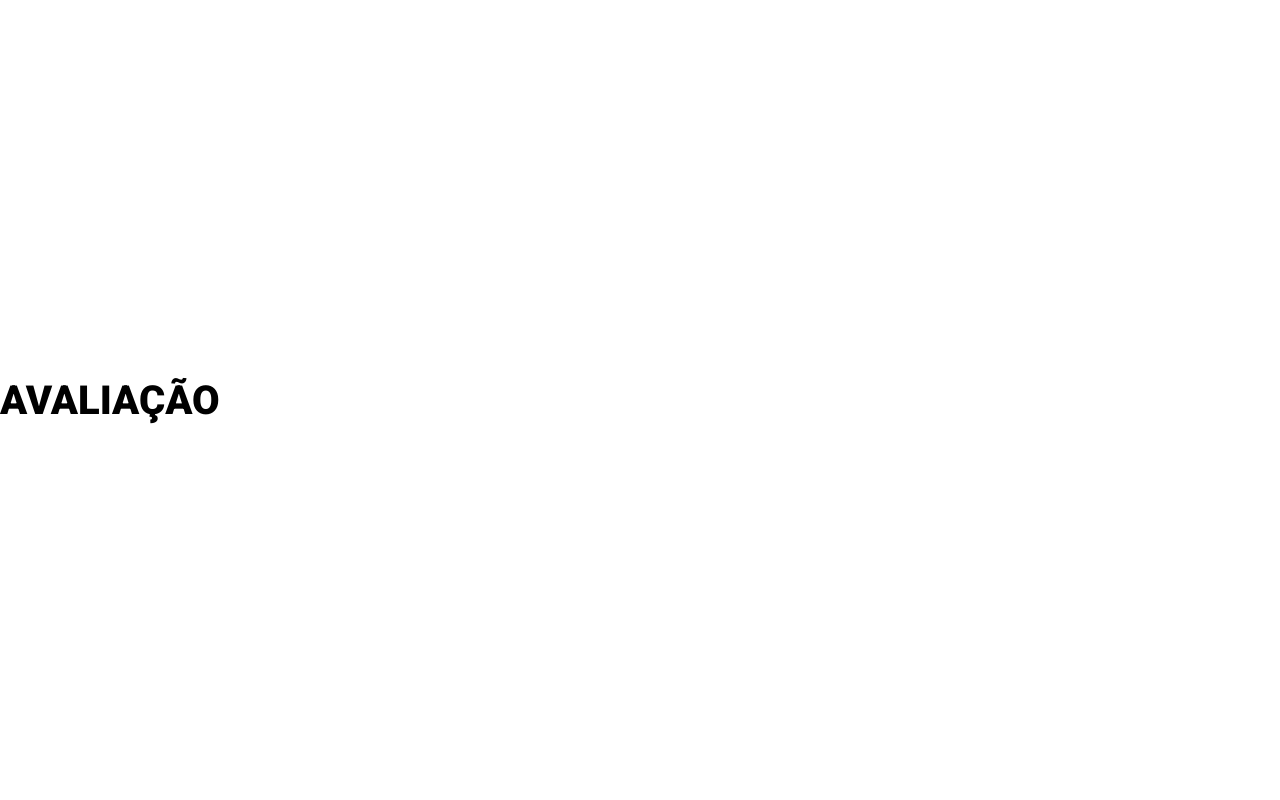
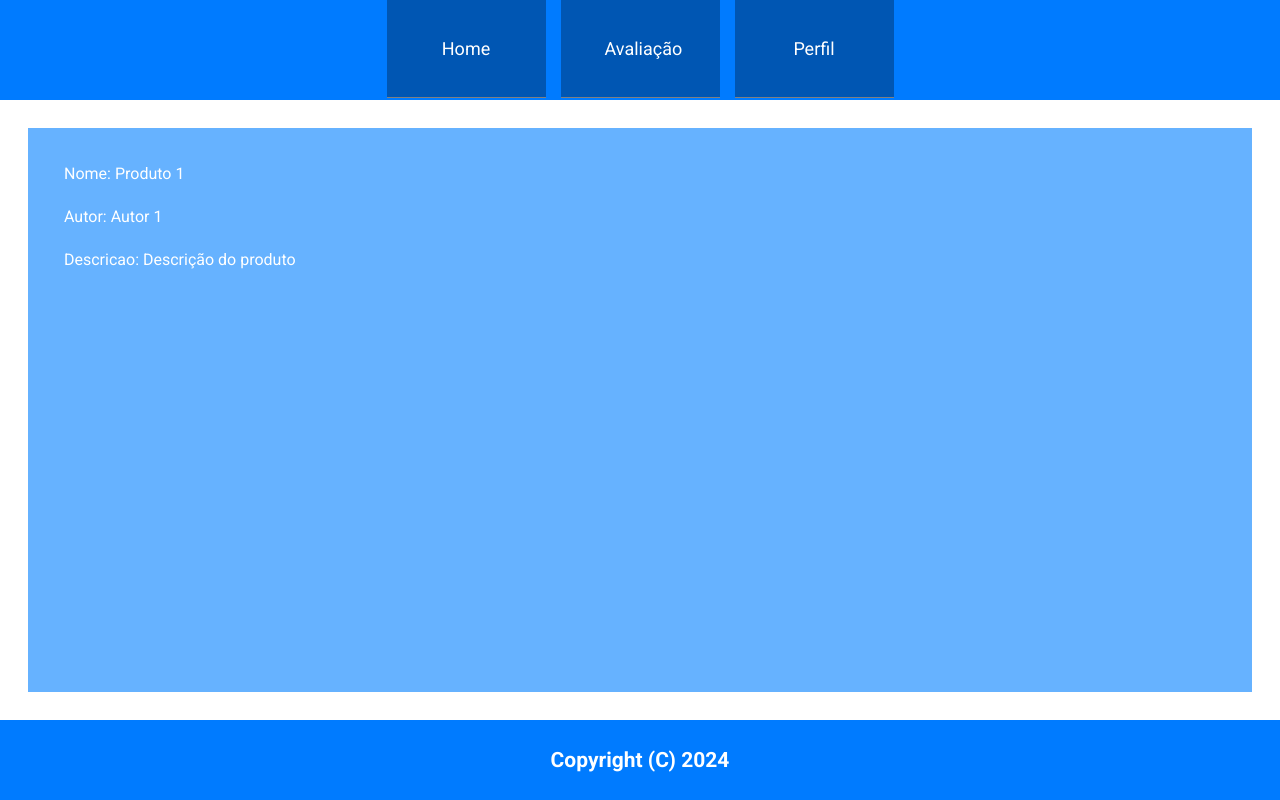
Before and after one commit to Matheus-AR/pi-frontend, a React (Vite) app: page /avaliacao in a window 1280 px wide. Built offline with nearby package versions, Linux system fonts and the light colour scheme.

Commit message:
Criando página de avaliação
Criado a página de avaliação, componente InfoAvaliacao, Estilos da página de avaliação e estilos para componente InfoAvaliação

```diff
--- a/src/App.jsx
+++ b/src/App.jsx
@@ -3,6 +3,7 @@ import Login from "./pages/Login";
 import Home from "./pages/Home";
 import Cadastro from "./pages/Cadastro";
 import EsqueciSenha from "./pages/EsqueciSenha";
+import Avaliacao from "./pages/Avaliacao";
 
 function App() {
   return (
@@ -11,7 +12,7 @@ function App() {
             <Route index element={<Login />} />
             <Route path="/home" element={<Home />} />
             <Route path="/cadastro" element={<Cadastro />} />
-            <Route path="/avaliacao" element={<h1>AVALIAÇÃO</h1>} />
+            <Route path="/avaliacao" element={<Avaliacao />} />
             <Route path="/perfil" element={<h1>Perfll</h1>} />
             <Route path="/esqueci" element={<EsqueciSenha />} />
             <Route path="*" element={<h1>Página não encontrada!</h1>} />
--- /dev/null
+++ b/src/components/InfoAvaliacao.css
@@ -0,0 +1,25 @@
+.container-infos {
+    background-color: #66B2FF;
+    display: flex;
+    flex-direction: column;
+    justify-content: center;
+    align-items: center;
+    width: 100%;
+    height: 100%;
+}
+
+.container-infos p {
+    color: white;
+}
+
+@media screen and (min-width: 768px) {
+    .container-infos {
+        justify-content: flex-start;
+        align-items: flex-start;
+        padding: 24px;
+    }
+
+    .container-infos p {
+        padding: 12px;
+    }
+}
--- /dev/null
+++ b/src/components/InfoAvaliacao.jsx
@@ -0,0 +1,13 @@
+import "./InfoAvaliacao.css";
+
+function InfoAvaliacao(props) {
+    return (
+        <div className="container-infos">
+            <p className="nome-produto">Nome: {props.nome}</p>
+            <p className="autor-produto">Autor: {props.autor}</p>
+            <p className="descricao-produto">Descricao: {props.descricao}</p>
+        </div>
+    )
+}
+
+export default InfoAvaliacao;
--- /dev/null
+++ b/src/pages/Avaliacao.css
@@ -0,0 +1,10 @@
+.conteudo-avaliacao {
+    flex: 1;
+    display: flex;
+}
+
+@media screen and (min-width: 768px) {
+    .conteudo-avaliacao {
+        margin: 28px;
+    }
+}
--- /dev/null
+++ b/src/pages/Avaliacao.jsx
@@ -0,0 +1,19 @@
+import Footer from "../components/Footer";
+import Header from "../components/Header";
+import InfoAvaliacao from "../components/InfoAvaliacao";
+import "./Avaliacao.css";
+
+function Avaliacao() {
+    return (
+        <>
+            <Header />
+            <div className="conteudo-avaliacao">
+                <InfoAvaliacao nome="Produto 1" autor="Autor 1" descricao="Descrição do produto" />
+            </div>
+
+            <Footer texto="Copyright (C) 2024" />
+        </>
+    )
+}
+
+export default Avaliacao;
```
